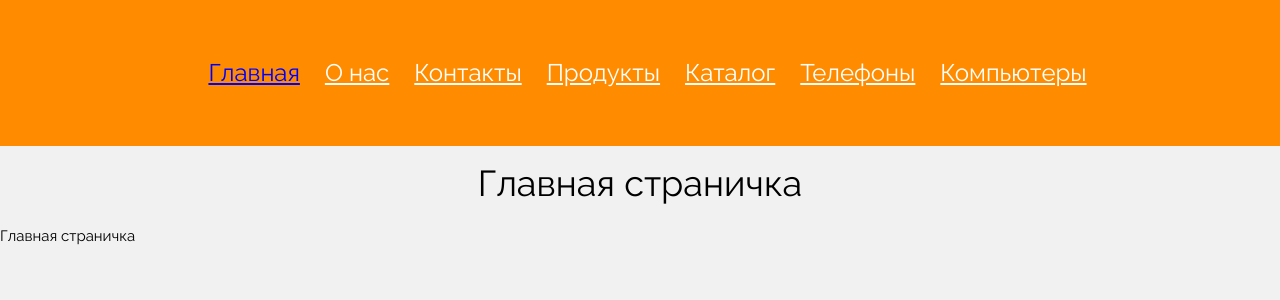
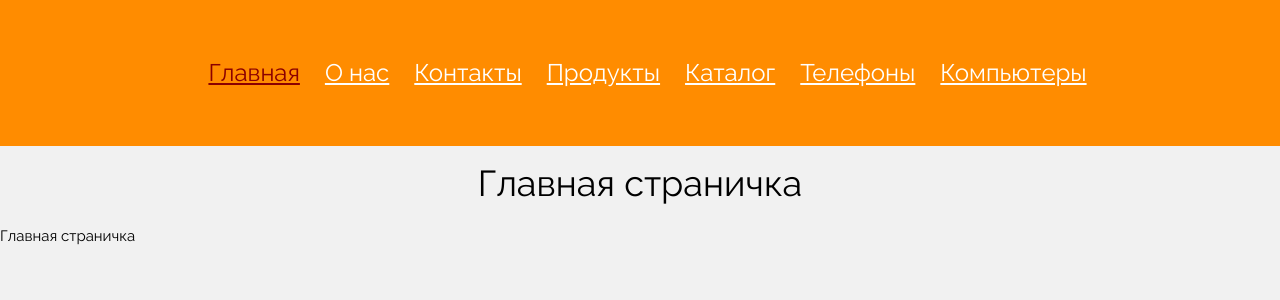
Before and after one commit to Azat010889/my-blog, a React (Create React App) app: page / in a window 1280 px wide. Shown: the top 300 px of the page. Built offline with nearby package versions, Linux system fonts and the light colour scheme.

Commit message:
init: add setActive corrected

```diff
--- a/src/App.css
+++ b/src/App.css
@@ -40,7 +40,3 @@
 .text-red{
   color: red!important;
 }
-
-.active{
-  color: blue;
-}
--- a/src/components/Header/Header.js
+++ b/src/components/Header/Header.js
@@ -4,7 +4,7 @@ import styles from './Header.module.css'
 
 const Header = () => {
 
-    const setActive = ({isActive}) =>  isActive ? "active" : "";
+    const setActive = ({isActive}) =>  isActive ? styles.active : "";
 
     return (
         <div className={styles.header}>
--- a/src/components/Header/Header.module.css
+++ b/src/components/Header/Header.module.css
@@ -12,3 +12,7 @@
     font-size: 24px;
     color: white;
 }
+
+.active{
+    color: darkred;
+}
```
